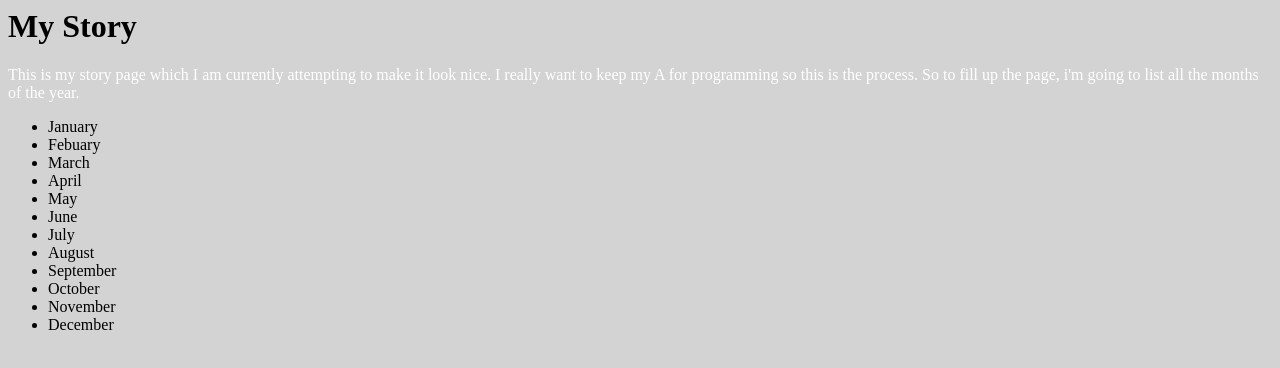
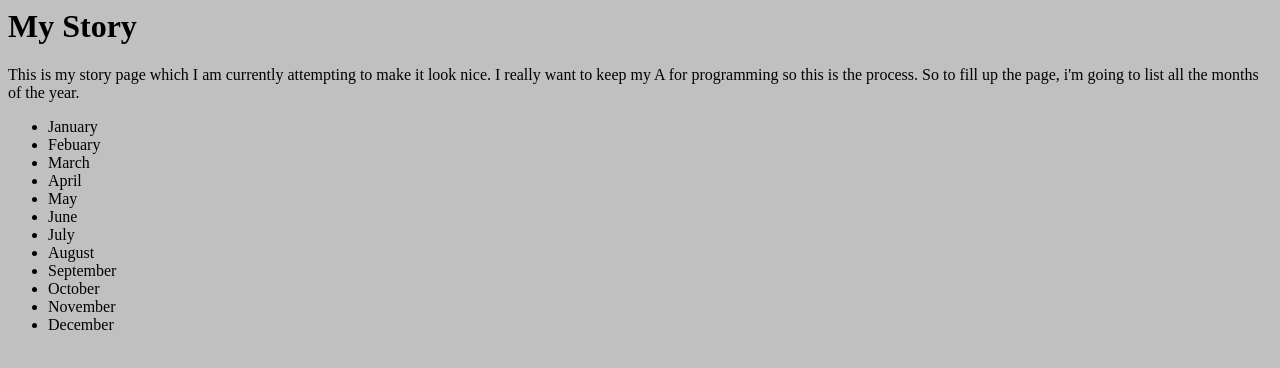
Before and after one commit to hwences/StoryWebsite, a plain HTML site: page index.html in a window 1280 px wide. Drawn offline with Linux system fonts and the light colour scheme.

Commit message:
Update index.html

```diff
--- a/index.html
+++ b/index.html
@@ -1,9 +1,7 @@
 <html>
   <head>
     <style>
-      body {background-color: lightgrey;}
-      h1   {color: black;}
-      p    {color: white;}
+      body {background-color: silver;}
     </style>
 </head>
   <body>
```
